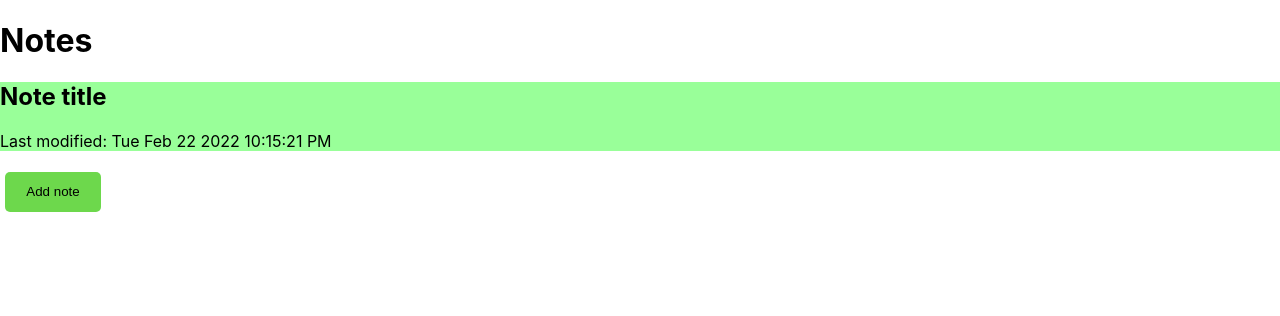
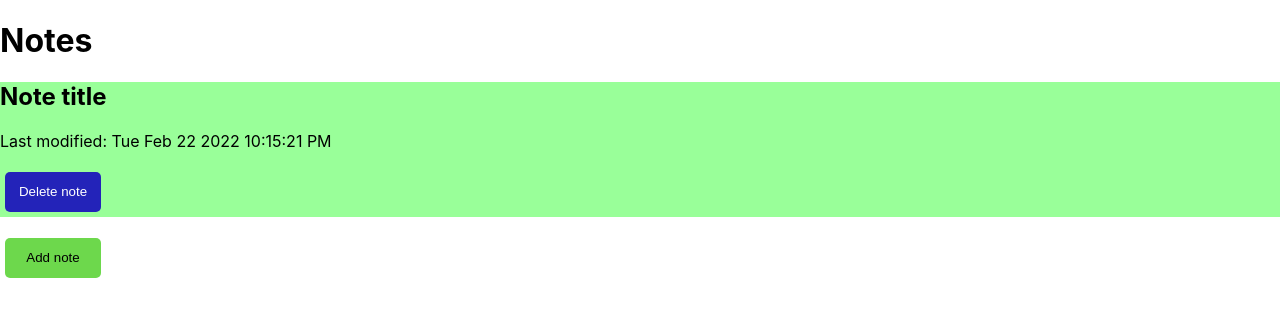
Before and after one commit to alberto-2-garcia/react-typescript-masterclass, a React (Create React App) app: page / in a window 1280 px wide. Shown: the top 316 px of the page. Built offline with nearby package versions, Linux system fonts and the light colour scheme.

Commit message:
Added erase note logic

```diff
--- a/src/components/Notes/index.tsx
+++ b/src/components/Notes/index.tsx
@@ -3,27 +3,37 @@ import './style.scss';
 import { NotesProps, NotesStateProps, NotesOwnProps, NoteProps, NotesDispatchProps } from './interface'
 import { connect, MapDispatchToPropsFunction, MapStateToProps } from 'react-redux';
 import { Note } from '../../reducers/NotesAction';
+import { Button } from '../Button';
 
-const NoteComponent: React.FC<NoteProps> = ({ note }) => {
+const NoteComponent: React.FC<NoteProps> = ({ note, onClick }) => {
   const { title, lastModified } = note;
   // lastModified.toLocaleDateString
+
+  const modalPreventEventPropagation = (event: React.MouseEvent<HTMLDivElement, MouseEvent>) => {
+    event.stopPropagation();
+  }
   return (
     <div className='note'>
       <h2>{title}</h2>
       <p>Last modified: {lastModified.toDateString()} {lastModified.toLocaleTimeString()}</p>
+      <Button className={'primary'} callback={(e: React.MouseEvent<HTMLDivElement, MouseEvent>) => {
+        modalPreventEventPropagation(e);
+        onClick();
+      }} >Delete note</Button>
     </div>
   );
 }
 
-const Notes: React.FC<NotesProps> = ({ notes, onClick }) => {
+const Notes: React.FC<NotesProps> = ({ notes, onClick, deleteNote }) => {
   return (
     <div className='notes'>
       {notes.map((note, index) => (
         <div key={note.title} onClick={() => {
           onClick(note, index);
-          console.log('note onclick');
         }}>
-          <NoteComponent note={note} />
+          <NoteComponent note={note} onClick={() => {
+            deleteNote(index);
+          }} />
         </div>
       ))}
     </div>
@@ -38,7 +48,7 @@ const mapStateToProps: MapStateToProps<NotesStateProps, NotesOwnProps, Note[]> =
 
 const mapDispatchToProps: MapDispatchToPropsFunction<NotesDispatchProps, NotesOwnProps> = (dispatch, ownProps) => {
   return {
-    addNotes: (notes) => dispatch({ type: 'ADD_FRUITS', notes })
+    deleteNote: (index) => dispatch({ type: 'DELETE_NOTE', notes: [], index })
   }
 }
 
--- a/src/components/Notes/interface.ts
+++ b/src/components/Notes/interface.ts
@@ -1,7 +1,8 @@
 import { Note } from "../../reducers/NotesAction";
 
 export interface NoteProps {
-  note: Note
+  note: Note,
+  onClick(): void;
 };
 
 export interface NotesOwnProps {
@@ -13,7 +14,7 @@ export interface NotesStateProps {
 }
 
 export interface NotesDispatchProps {
-  addNotes(notes: Note[]): any;
+  deleteNote(index: number): any;
 }
 
 export type NotesProps = NotesOwnProps & NotesStateProps & NotesDispatchProps;
--- a/src/components/NotesForm/index.tsx
+++ b/src/components/NotesForm/index.tsx
@@ -20,7 +20,6 @@ const NotesForm: React.FC<NotesFormProps> = ({ title, content, noteIndex, handle
     handleCloseModal();
   }
 
-  console.log("form", noteIndex);
   return (
     <div>
       <InputText name={'note-title'} value={title} type={'text'} labelText={'Note title'} hasError={false} onChange={handleTitleChange} />
--- a/src/reducers/NotesAction/index.ts
+++ b/src/reducers/NotesAction/index.ts
@@ -21,15 +21,15 @@ export const notesReducer: Reducer<Note[], NotesAction> = (state = [], action) =
         case "MODIFY_NOTES":
             const modifiedNote = notes[0];
             return state.map(((note, index) => {
-                console.log('map', index);
                 if (index == indexNote) {
-                    console.log('updating')
                     note.body = modifiedNote.body;
                     note.title = modifiedNote.title;
                     note.lastModified = modifiedNote.lastModified;
                 }
                 return note;
             }));
+        case "DELETE_NOTE":
+            return state.filter((note, index) => index !== indexNote);
         default:
             return state;
     }
```
